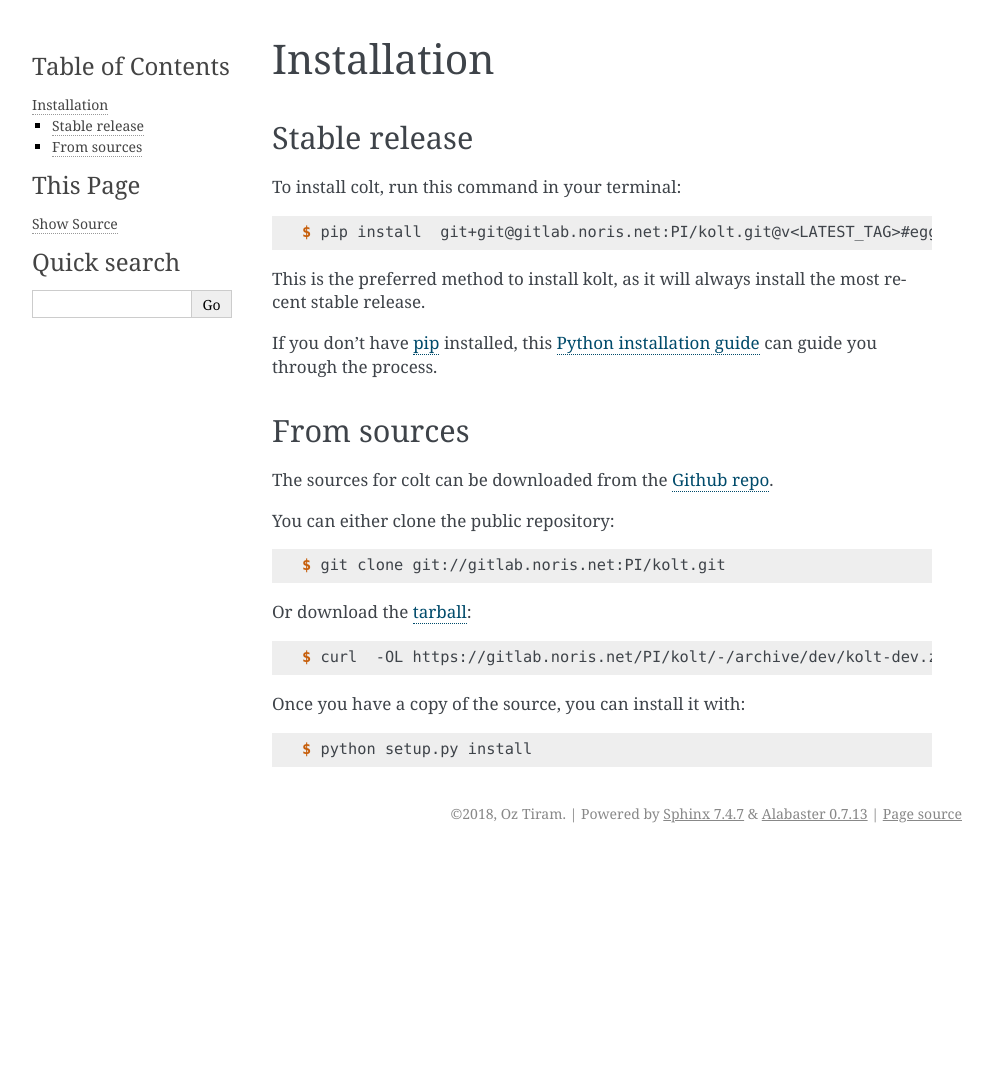
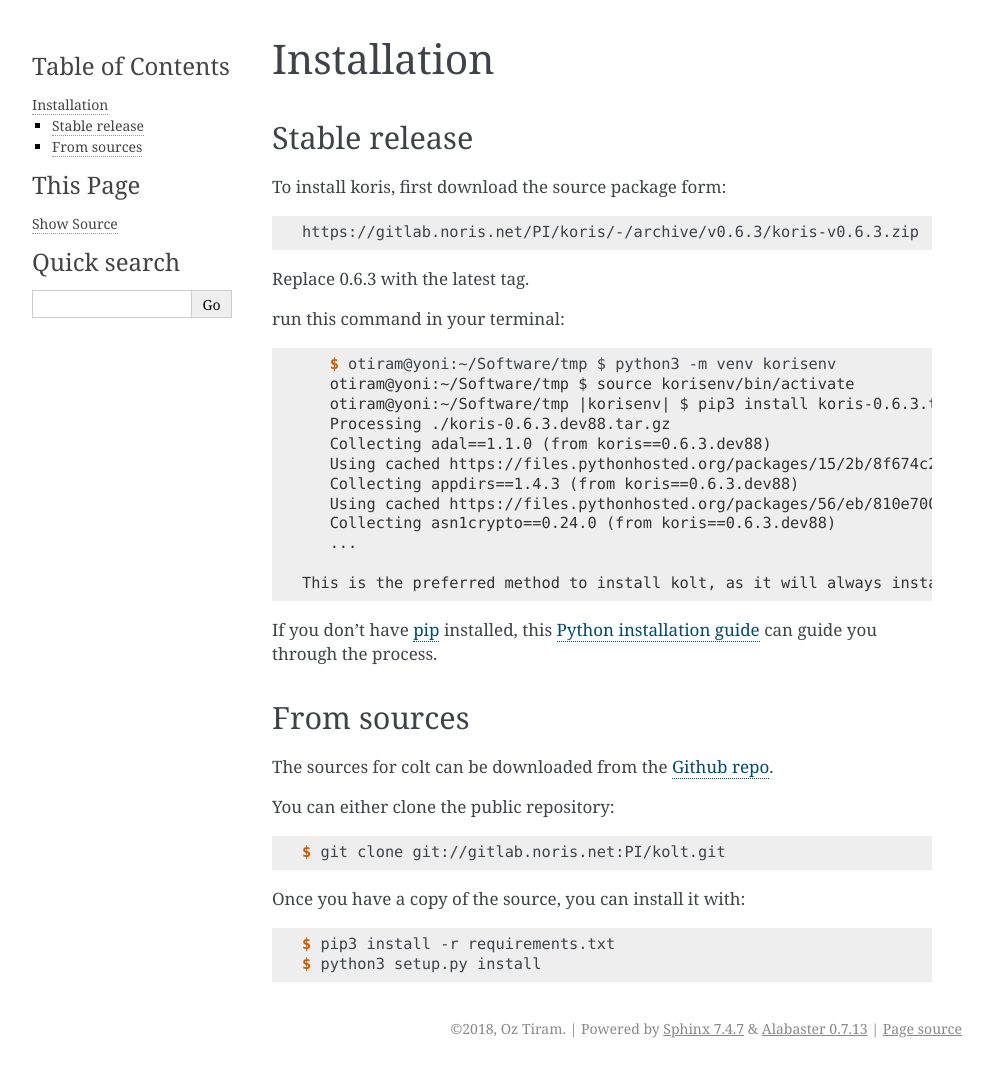
Before and after one commit to noris-network/koris, a Sphinx documentation site: the page built from docs/installation.rst, in a window 1280 px wide. Shown: the whole page, without its empty margins (148-1141 px from the left). Built offline with Sphinx 7.4.7, drawn with Linux system fonts in a browser that asks for light colours; before the commit the page ends 900 px from its top, so only the background shows below that.

Commit message:
Docs: update documentation how to install
This should make things more clear for people with less Python know how.

[ci skip]

```diff
--- a/docs/installation.rst
+++ b/docs/installation.rst
@@ -8,13 +8,30 @@
 Stable release
 --------------
 
-To install colt, run this command in your terminal:
+To install koris, first download the source package form:
+
+.. code::
+
+   https://gitlab.noris.net/PI/koris/-/archive/v0.6.3/koris-v0.6.3.zip
+
+Replace 0.6.3 with the latest tag.
+
+run this command in your terminal:
 
 .. code-block:: console
 
-    $ pip install  git+git@gitlab.noris.net:PI/kolt.git@v<LATEST_TAG>#egg=kolt
+    $ otiram@yoni:~/Software/tmp $ python3 -m venv korisenv
+    otiram@yoni:~/Software/tmp $ source korisenv/bin/activate
+    otiram@yoni:~/Software/tmp |korisenv| $ pip3 install koris-0.6.3.tar.gz
+    Processing ./koris-0.6.3.dev88.tar.gz
+    Collecting adal==1.1.0 (from koris==0.6.3.dev88)
+    Using cached https://files.pythonhosted.org/packages/15/2b/8f674c2a20bb2a55f8f1c8fb7a458c9b513409b2cfc42f73e4cbc1ee757e/adal-1.1.0-py2.py3-none-any.whl
+    Collecting appdirs==1.4.3 (from koris==0.6.3.dev88)
+    Using cached https://files.pythonhosted.org/packages/56/eb/810e700ed1349edde4cbdc1b2a21e28cdf115f9faf263f6bbf8447c1abf3/appdirs-1.4.3-py2.py3-none-any.whl
+    Collecting asn1crypto==0.24.0 (from koris==0.6.3.dev88)
+    ...
 
-This is the preferred method to install kolt, as it will always install the most recent stable release.
+ This is the preferred method to install kolt, as it will always install the most recent stable release.
 
 If you don't have `pip`_ installed, this `Python installation guide`_ can guide
 you through the process.
@@ -34,17 +51,11 @@
 
     $ git clone git://gitlab.noris.net:PI/kolt.git
 
-Or download the `tarball`_:
-
-.. code-block:: console
-
-    $ curl  -OL https://gitlab.noris.net/PI/kolt/-/archive/dev/kolt-dev.zip
-
 Once you have a copy of the source, you can install it with:
 
 .. code-block:: console
 
-    $ python setup.py install
+    $ pip3 install -r requirements.txt
+    $ python3 setup.py install
 
 .. _Github repo: https://gitlab.noris.net/PI/kolt/
-.. _tarball: https://gitlab.noris.net/PI/kolt/-/archive/dev/kolt-dev.tar.bz2
```
